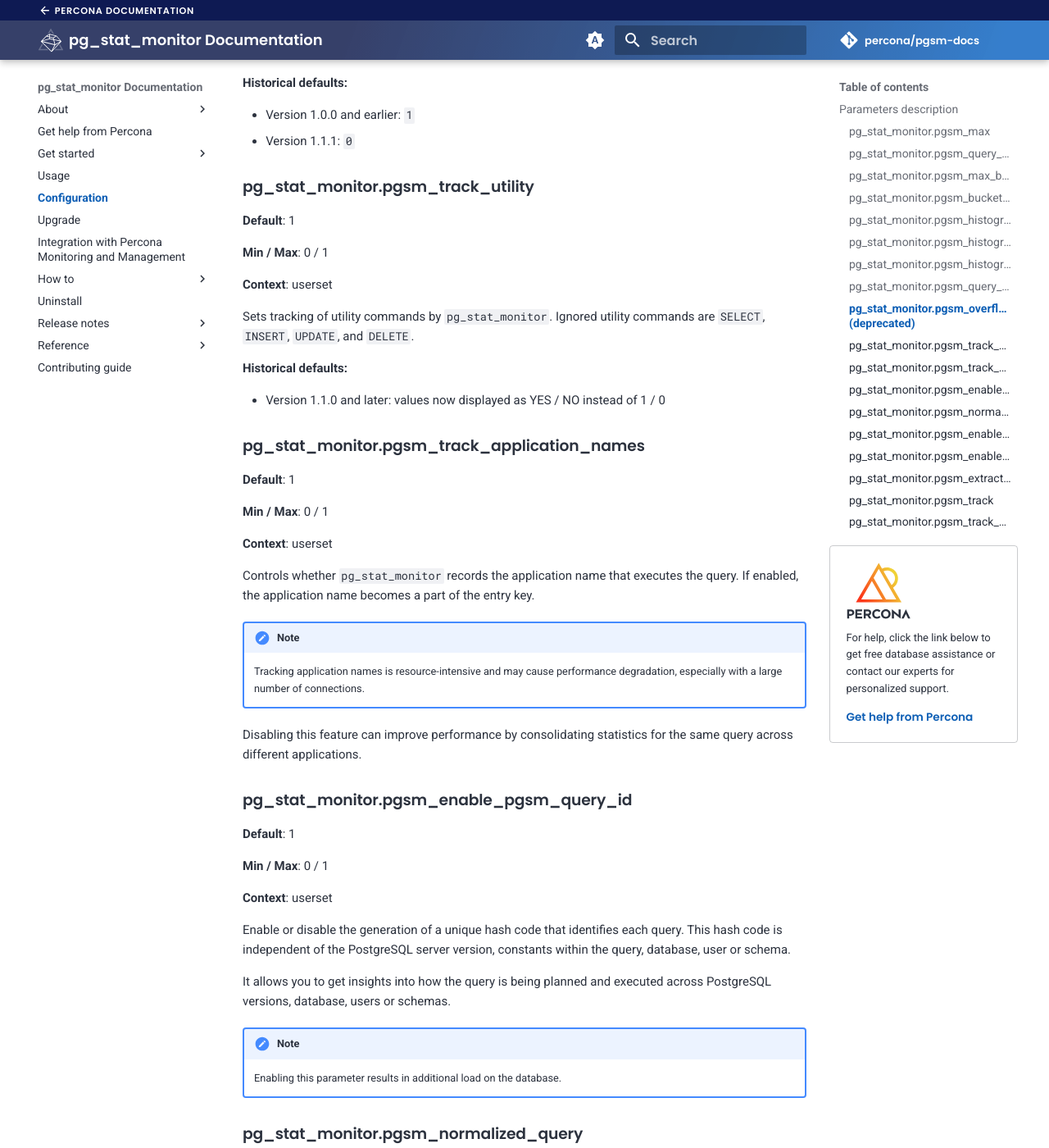
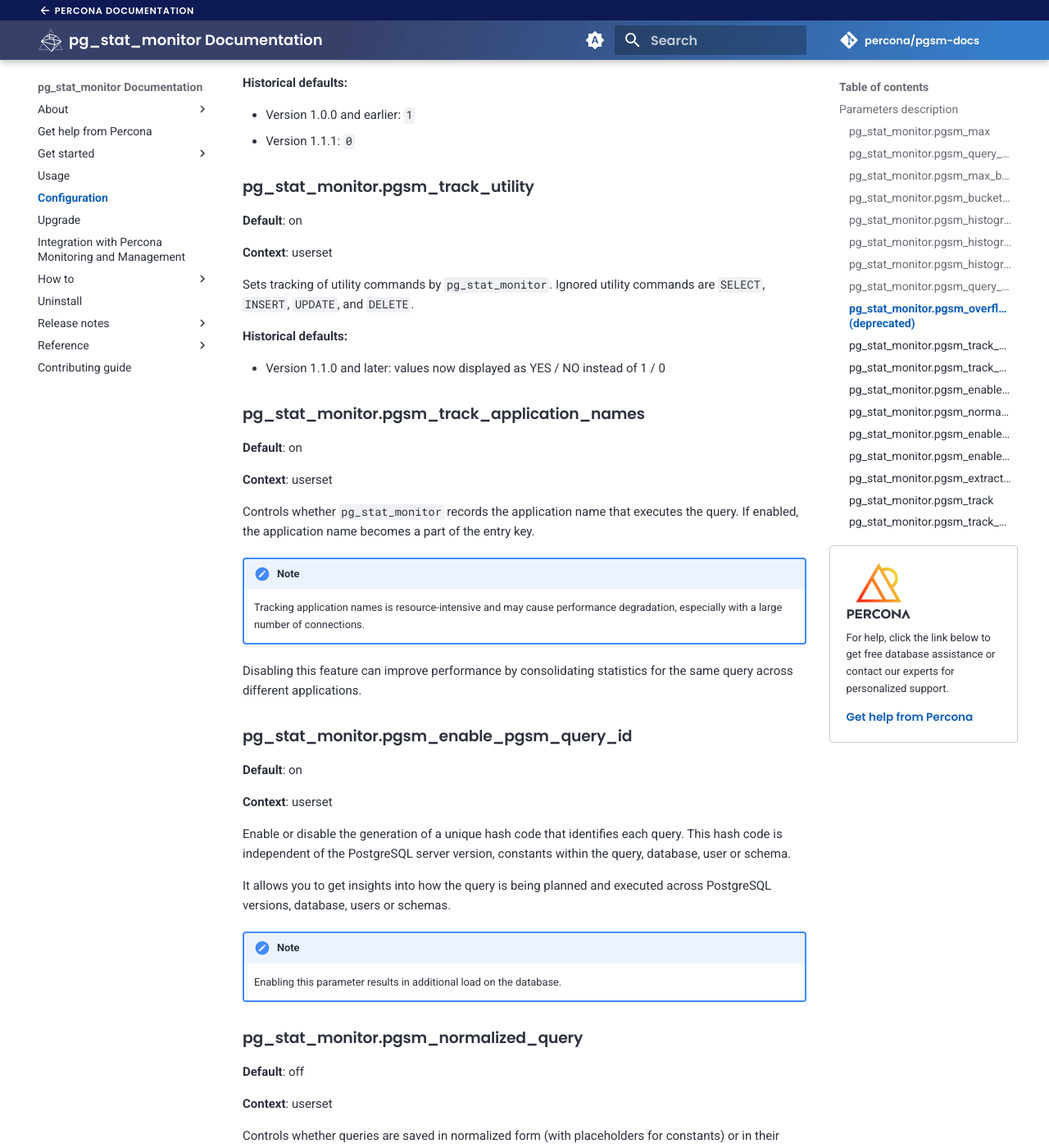
Before and after one commit to percona/pgsm-docs, an MkDocs documentation site: the page built from docs/configuration.md, in a window 1280 px wide and 1400 px high, scrolled down 3663 px. Shown: the whole window at 82% size. Built offline with MkDocs 1.6.1 and Material for MkDocs 9.7.7, drawn with Linux system fonts in a browser that asks for light colours; nearby versions of some CDN libraries; comment, search, counter and statistics services are not loaded; the version menu is left out; some of the changed text lies outside the part shown.

Commit message:
remove min max for on/off params and set default to on/off

```diff
--- a/docs/configuration.md
+++ b/docs/configuration.md
@@ -143,9 +143,7 @@ Sets the overflow target for `pg_stat_monitor`.
 
 ### pg_stat_monitor.pgsm_track_utility
 
-**Default**: 1
-
-**Min / Max**: 0 / 1
+**Default**: on
 
 **Context**: userset
 
@@ -157,9 +155,7 @@ Sets tracking of utility commands by `pg_stat_monitor`. Ignored utility commands
 
 ### pg_stat_monitor.pgsm_track_application_names
 
-**Default**: 1
-
-**Min / Max**: 0 / 1
+**Default**: on
 
 **Context**: userset
 
@@ -172,9 +168,7 @@ Disabling this feature can improve performance by consolidating statistics for t
 
 ### pg_stat_monitor.pgsm_enable_pgsm_query_id
 
-**Default**: 1
-
-**Min / Max**: 0 / 1
+**Default**: on
 
 **Context**: userset
 
@@ -187,9 +181,7 @@ It allows you to get insights into how the query is being planned and executed a
 
 ### pg_stat_monitor.pgsm_normalized_query
 
-**Default**: 0
-
-**Min / Max**: 0 / 1
+**Default**: off
 
 **Context**: userset
 
@@ -205,9 +197,7 @@ Controls whether queries are saved in normalized form (with placeholders for con
 
 ### pg_stat_monitor.pgsm_enable_overflow
 
-**Default**: 1
-
-**Min / Max**: 0 / 1
+**Default**: on
 
 **Context**: postmaster
 
@@ -215,9 +205,7 @@ Controls whether `pg_stat_monitor` is allowed to exceed beyond the shared memory
 
 ### pg_stat_monitor.pgsm_enable_query_plan
 
-**Default**: 0
-
-**Min / Max**: 0 / 1
+**Default**: off
 
 **Context**: userset
 
@@ -228,9 +216,7 @@ Controls whether  `pg_stat_monitor` captures query plans. When disabled, the que
 
 ### pg_stat_monitor.pgsm_extract_comments
 
-**Default**: 0
-
-**Min / Max**: 0 / 1
+**Default**: off
 
 **Context**: userset
 
@@ -252,9 +238,7 @@ Values:
 
 ### pg_stat_monitor.pgsm_track_planning
 
-**Default**: 0
-
-**Min / Max**: 0 / 1
+**Default**: off
 
 **Context**: userset
 
```
